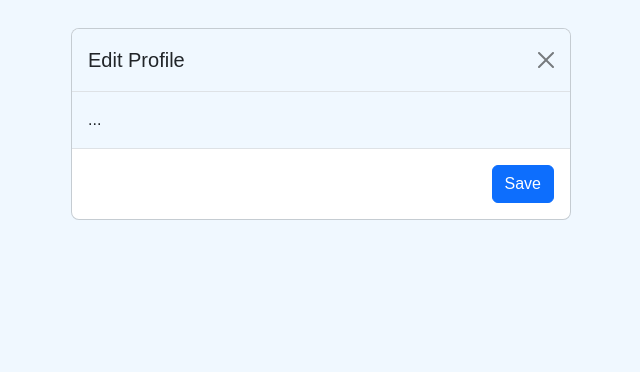
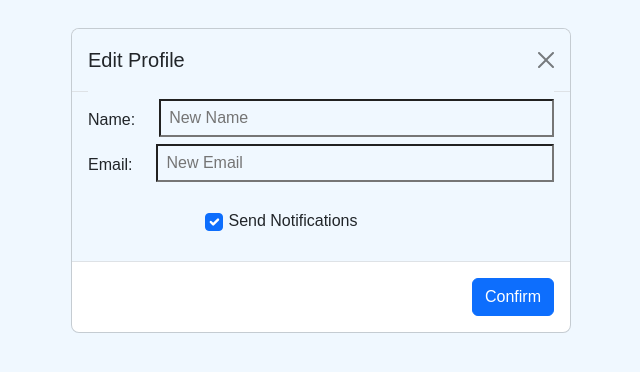
Before and after one commit to Arslanj9/Editmaster, a React (Vite) app in the folder frontend/: page /profile in a window 1280 px wide. Both pictures are taken after a click on the button "Edit Profile". Shown: the top 372 px of the page, without its empty margins (319-959 px from the left). Built offline with nearby package versions, Linux system fonts and the light colour scheme.

Commit message:
Completed UI for Profile.jsx

```diff
--- a/frontend/src/pages/Profile.jsx
+++ b/frontend/src/pages/Profile.jsx
@@ -13,12 +13,7 @@ const Profile = () => {
         </div>
         <div className="d-flex align-items-center mt-2">
           <h4 style={{ marginRight: "10px;", marginTop: "10px" }}>Email:</h4>
-          <input
-            type="text"
-            className="ms-4"
-            disabled
-            placeholder={userEmail}
-          />
+          <input type="text" className="ms-4" disabled placeholder={userEmail} />
         </div>
         <div class="form-check mt-3 mx-auto w-50">
           <input
@@ -59,7 +54,7 @@ const Profile = () => {
               Edit Profile
             </button>
 
-            {/* Modal */}
+            {/* Modal for Edit Profile */}
             <div
               className="modal fade"
               id="editProfileModal"
@@ -82,10 +77,31 @@ const Profile = () => {
                       aria-label="Close"
                     ></button>
                   </div>
-                  <div className="modal-body">...</div>
+                  <div className="modal-body">
+                    <div className="d-flex align-items-center" style={{marginTop: "-20px"}}>
+                      <p style={{ marginRight: "10px;", marginTop: "20px" }}>Name:</p>
+                      <input type="text" className="ms-4 h-100" placeholder="New Name" />
+                    </div>
+                    <div className="d-flex align-items-center" style={{marginTop: "-15px"}}>
+                      <p style={{ marginRight: "10px;", marginTop: "20px" }}>Email:</p>
+                      <input type="text" className="ms-4 h-100" placeholder="New Email" />
+                    </div>
+                    <div class="form-check mt-3 mx-auto w-50">
+                      <input
+                        className="form-check-input "
+                        type="checkbox"
+                        value=""
+                        id="flexCheckDefault"
+                        checked
+                      />
+                      <label className="form-check-label " for="flexCheckDefault">
+                        Send Notifications
+                      </label>
+                    </div>
+                  </div>
                   <div className="modal-footer">
                     <button type="button" className="btn btn-primary">
-                      Save
+                      Confirm
                     </button>
                   </div>
                 </div>
@@ -106,7 +122,7 @@ const Profile = () => {
               Reset Password
             </button>
 
-            {/* Modal */}
+            {/* Modal for reset password */}
             <div
               className="modal fade"
               id="resetPasswordModal"
@@ -129,10 +145,18 @@ const Profile = () => {
                       aria-label="Close"
                     ></button>
                   </div>
-                  <div className="modal-body">...</div>
+                  <div className="modal-body">
+
+                      <p style={{ marginTop: "10px", fontSize: "18px", marginBottom: "0px" }}>New Password:</p>
+                      <input type="password" style={{fontSize: "18px"}} className="h-100 mb-0" placeholder="Enter New Password" />
+
+                      <p style={{ marginRight: "10px;", marginTop: "20px", fontSize: "18px", marginBottom: "0px"  }}>Confirm New Password:</p>
+                      <input type="password" style={{fontSize: "18px"}} className=" h-100" placeholder="Confirm New Password" />
+
+                  </div>
                   <div className="modal-footer">
                     <button type="button" className="btn btn-primary">
-                      Save
+                      Confirm
                     </button>
                   </div>
                 </div>
```
